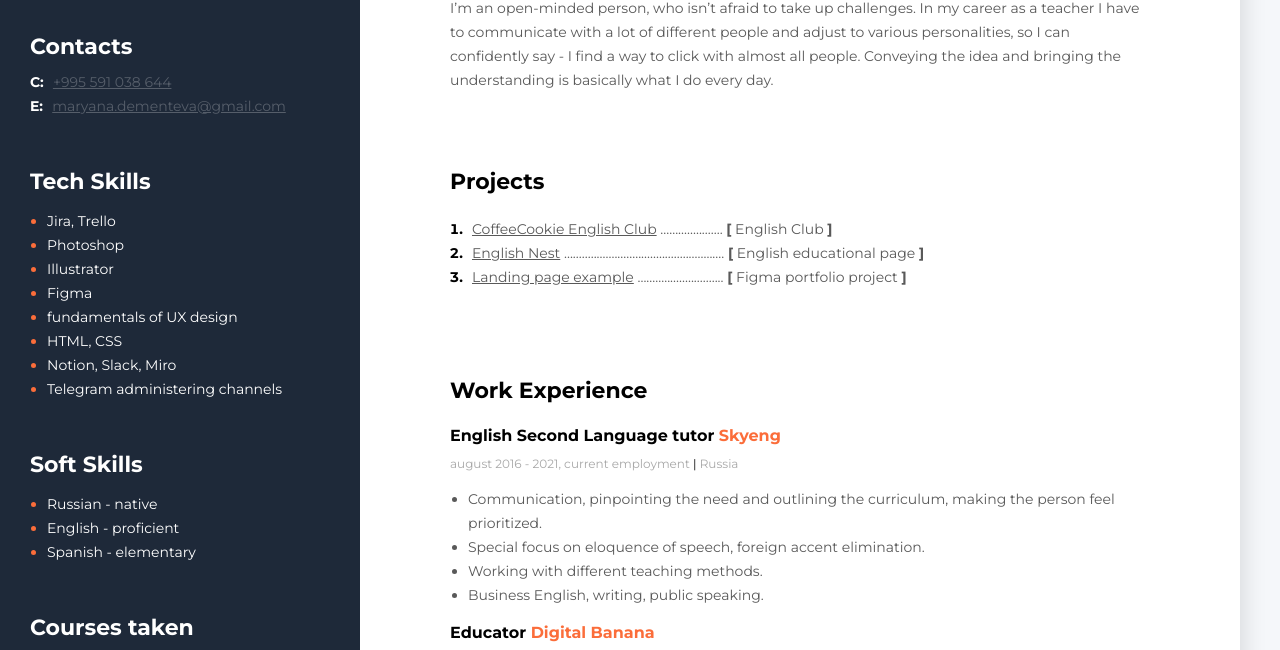
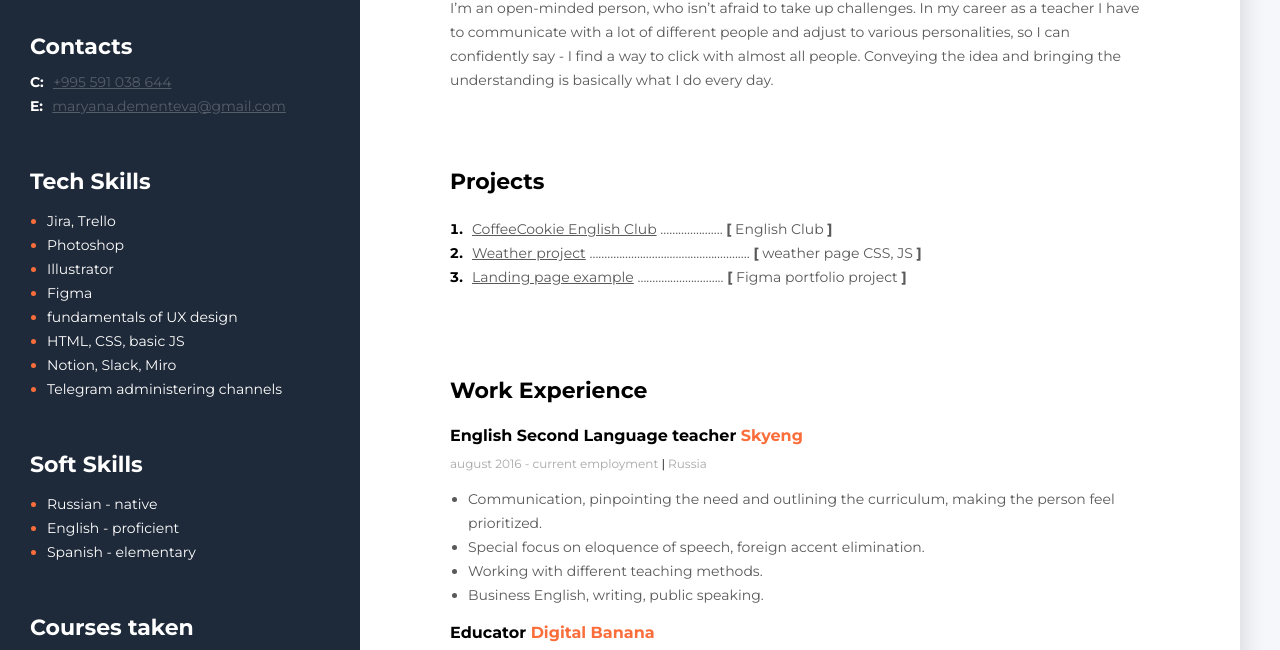
Before and after one commit to pr-maryanarty/CV, a plain HTML site: page index.html in a window 1280 px wide. Shown: the part 379-1029 px from the top of the page. Drawn offline with Linux system fonts and the light colour scheme.

Commit message:
updated ex

```diff
--- a/index.html
+++ b/index.html
@@ -54,12 +54,12 @@
             </li>
             <li class="projects-item">
               <span class="my-projects-text">
-                <a href="https://vk.com/english.nest" class="my-projects-link"
-                  >English Nest</a
+                <a href="https://funny-treacle-2dc656.netlify.app" class="my-projects-link"
+                  >Weather project</a
                 >
                 ......................................................
-                <span class="my-projects-bracket"> [</span> English educational
-                page <span class="my-projects-bracket">]</span>
+                <span class="my-projects-bracket"> [</span> weather
+                page CSS, JS <span class="my-projects-bracket">]</span>
               </span>
             </li>
             <li class="projects-item">
@@ -83,11 +83,11 @@
           <!-- comp 1-->
           <div class="my-experience-company">
             <h4 class="my-experience-position">
-              English Second Language tutor
+              English Second Language teacher
               <span class="my-experience-position-company">Skyeng</span>
             </h4>
             <p class="experience-period">
-              august 2016 - 2021, current employment
+              august 2016 - current employment
               <span class="experience-slash">|</span> Russia
             </p>
             <ul class="experience-duties">
@@ -223,7 +223,7 @@
               <span class="skill-item-text">fundamentals of UX design</span>
             </li>
             <li class="skill-item">
-              <span class="skill-item-text">HTML, CSS</span>
+              <span class="skill-item-text">HTML, CSS, basic JS</span>
             </li>
             <li class="skill-item">
               <span class="skill-item-text">Notion, Slack, Miro</span>
```
